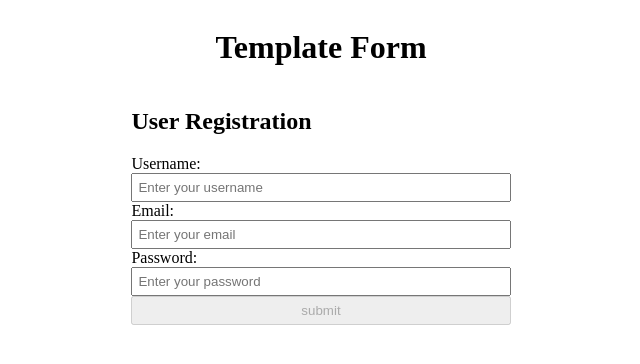
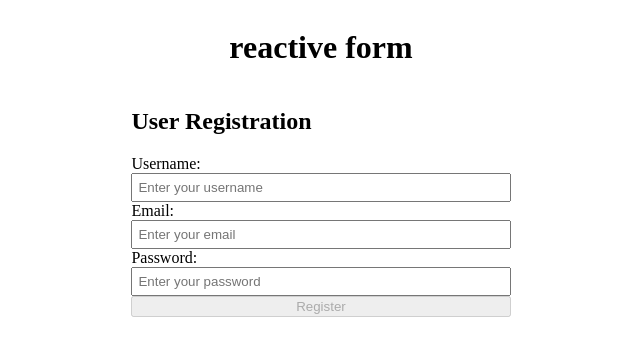
Before and after one commit to ajmalroshan1101/Learning-Angular, an Angular app: page / in a window 1280 px wide. Shown: the top 364 px of the page, without its empty margins (327-967 px from the left). Built offline with nearby package versions, Linux system fonts and the light colour scheme.

Commit message:
ReactiveForm error are set

```diff
--- /dev/null
+++ b/src/app/Common/ReactiveForm/reactiveform.component.css
@@ -0,0 +1,22 @@
+body{
+    display: flex;
+    align-items: center;
+    width: 100%;
+    flex-direction: column;
+
+}
+
+small{
+    font-weight: bold;
+    color: red;
+}
+
+.form-cls{
+    display: flex;
+    flex-direction: column;
+    width: 30%;
+}
+
+input{
+    padding: 5px;
+}
--- a/src/app/Common/ReactiveForm/reactiveform.component.html
+++ b/src/app/Common/ReactiveForm/reactiveform.component.html
@@ -1,8 +1,9 @@
+<body>
+
+
 <h1>reactive form</h1>
 
-<form [formGroup]="FMbuilder"
-  (ngSubmit)="submitForm()"
->
+<form [formGroup]="FMbuilder" (ngSubmit)="submitForm()" class="form-cls">
   <h2>User Registration</h2>
 
   <label for="username">Username:</label>
@@ -11,9 +12,17 @@
     id="username"
     name="username"
     placeholder="Enter your username"
-
     formControlName="username"
   />
+
+  <!-- Here FMbuilder is can accesss username form control -->
+  <small
+    *ngIf="
+      FMbuilder.get('username')?.invalid &&
+      FMbuilder.get('username')?.touched"
+  >
+    Username must be added in the form
+  </small>
 
   <label for="email">Email:</label>
   <input
@@ -21,9 +30,16 @@
     id="email"
     name="email"
     placeholder="Enter your email"
-
     formControlName="email"
   />
+
+  <small
+    *ngIf="
+      FMbuilder.get('email')?.invalid &&
+      FMbuilder.get('email')?.touched"
+  >
+    email must be added in the form
+  </small>
 
   <label for="password">Password:</label>
   <input
@@ -31,10 +47,18 @@
     id="password"
     name="password"
     placeholder="Enter your password"
-
     formControlName="password"
   />
 
-  <button type="submit" value="submit">Register</button>
+  <small
+  *ngIf="
+    FMbuilder.get('password')?.invalid &&
+    FMbuilder.get('password')?.touched"
+  >
+  password must be added in the form
+  </small>
 
+  <button type="submit" value="submit"[disabled]="!FMbuilder.valid">Register</button>
 </form>
+
+</body>
--- a/src/app/Common/ReactiveForm/reactiveform.component.ts
+++ b/src/app/Common/ReactiveForm/reactiveform.component.ts
@@ -3,7 +3,8 @@ import { FormBuilder, FormControl, FormGroup, Validators } from "@angular/forms"
 
 @Component({
     selector:'app-reactiveform',
-    templateUrl:'./reactiveform.component.html'
+    templateUrl:'./reactiveform.component.html',
+    styleUrls:['./reactiveform.component.css']
 
 })
 
--- a/src/app/Common/TemplateForm/templateform.component.html
+++ b/src/app/Common/TemplateForm/templateform.component.html
@@ -67,6 +67,8 @@
     id=""
     value="submit"
     [disabled]="!registretion.valid"
+
+
   />
 </form>
 
--- a/src/app/app.component.html
+++ b/src/app/app.component.html
@@ -16,6 +16,6 @@
 
 <!-- <router-outlet></router-outlet> -->
 
-<!-- <app-reactiveform></app-reactiveform>-->
+<app-reactiveform></app-reactiveform>
 
-<app-templateform></app-templateform>
+<!-- <app-templateform></app-templateform> -->
```
